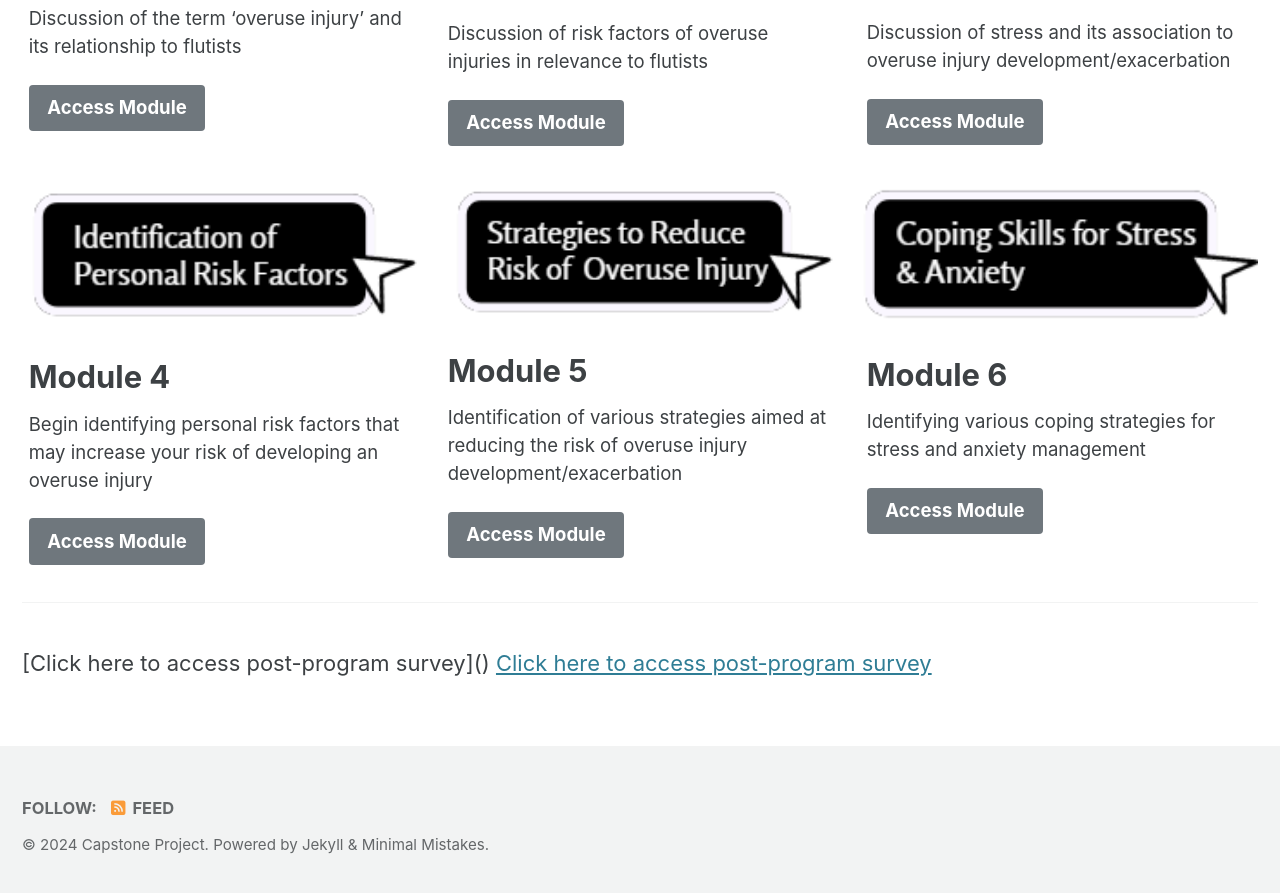
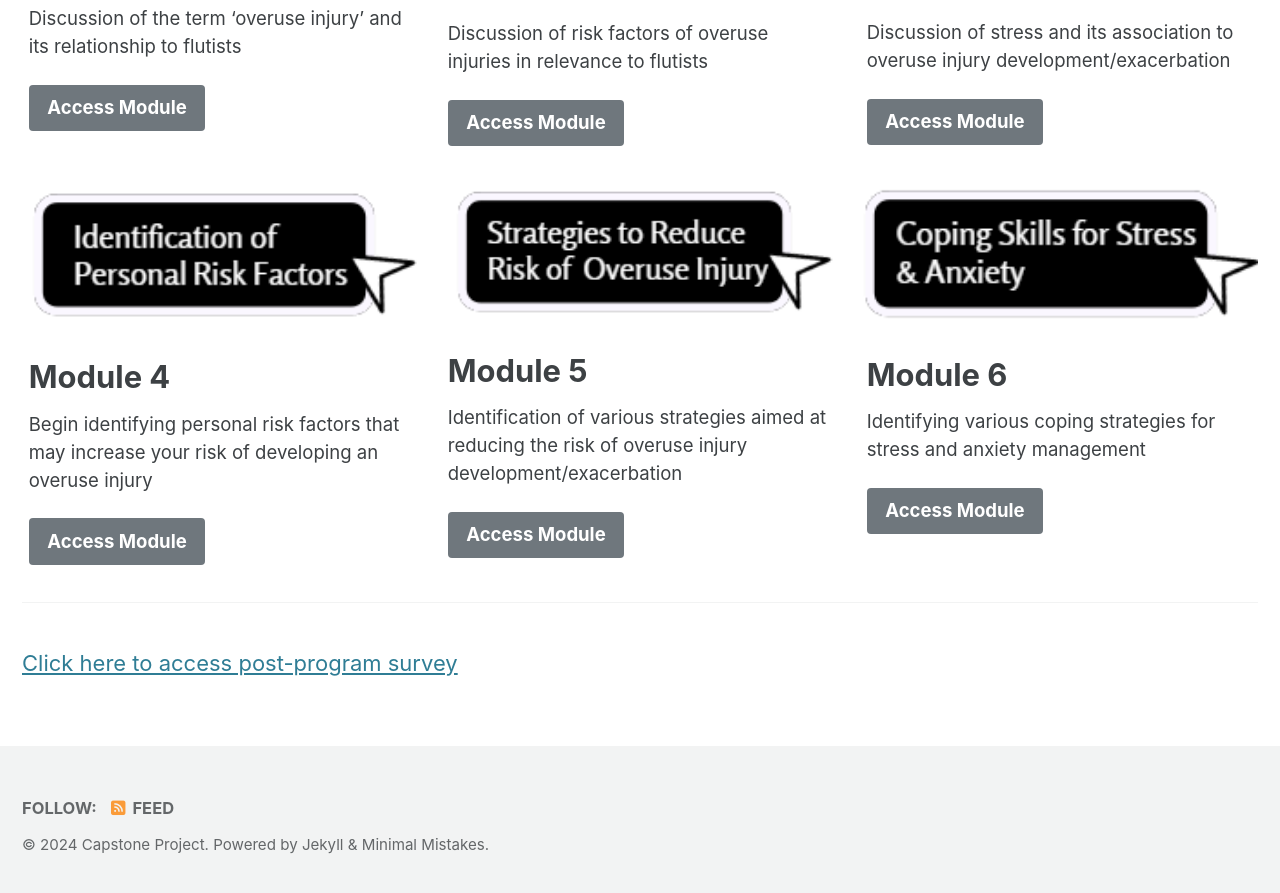
Before and after one commit to jkimOTD/old_site, a Jekyll site: the page built from index.html, in a window 1280 px wide and 900 px high, scrolled down 728 px. Shown: the top 893 px of the window. Built offline with Jekyll 4.4.1, drawn with Linux system fonts in a browser that asks for light colours; cached includes are drawn as plain includes; the list of posts is cut into pages by our own code.

Commit message:
Update index.html

```diff
--- a/index.html
+++ b/index.html
@@ -56,5 +56,4 @@ feature_row:
 {% include feature_row %}
 <!-- https://raw.githubusercontent.com/mmistakes/minimal-mistakes/master/docs/_pages/home.md -->
 
-[Click here to access post-program survey]()
 <a href="https://forms.gle/ubFQNTwB77uhtK6v8" title="Click here to access post-program survey">Click here to access post-program survey</a>
```
